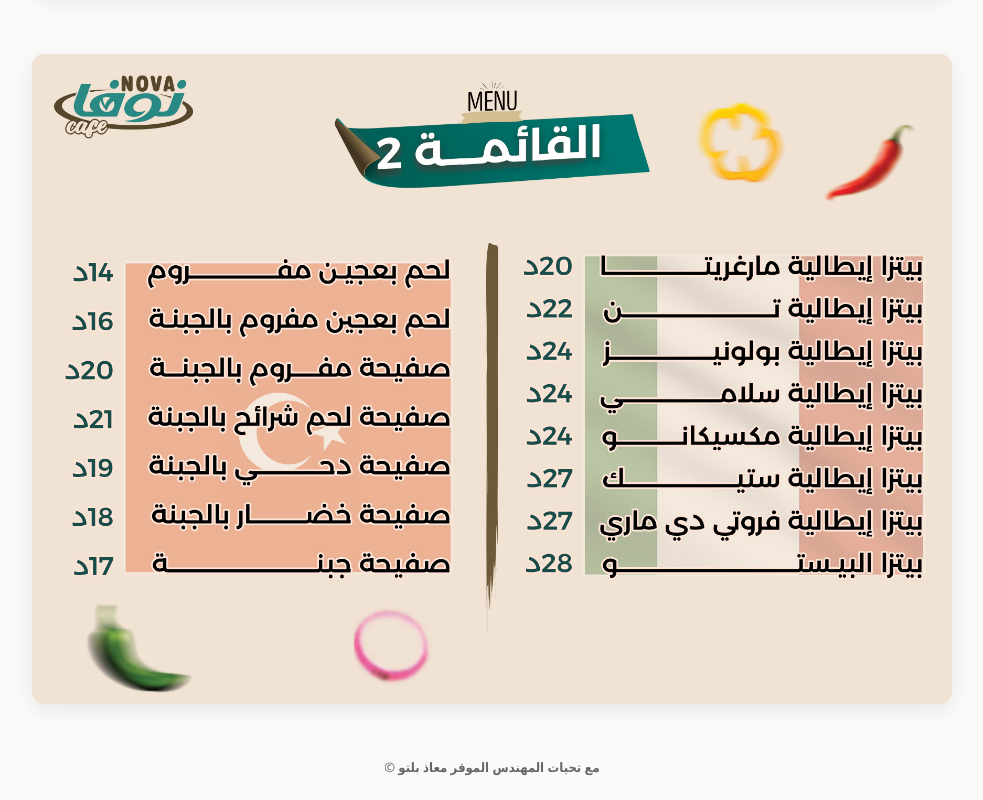
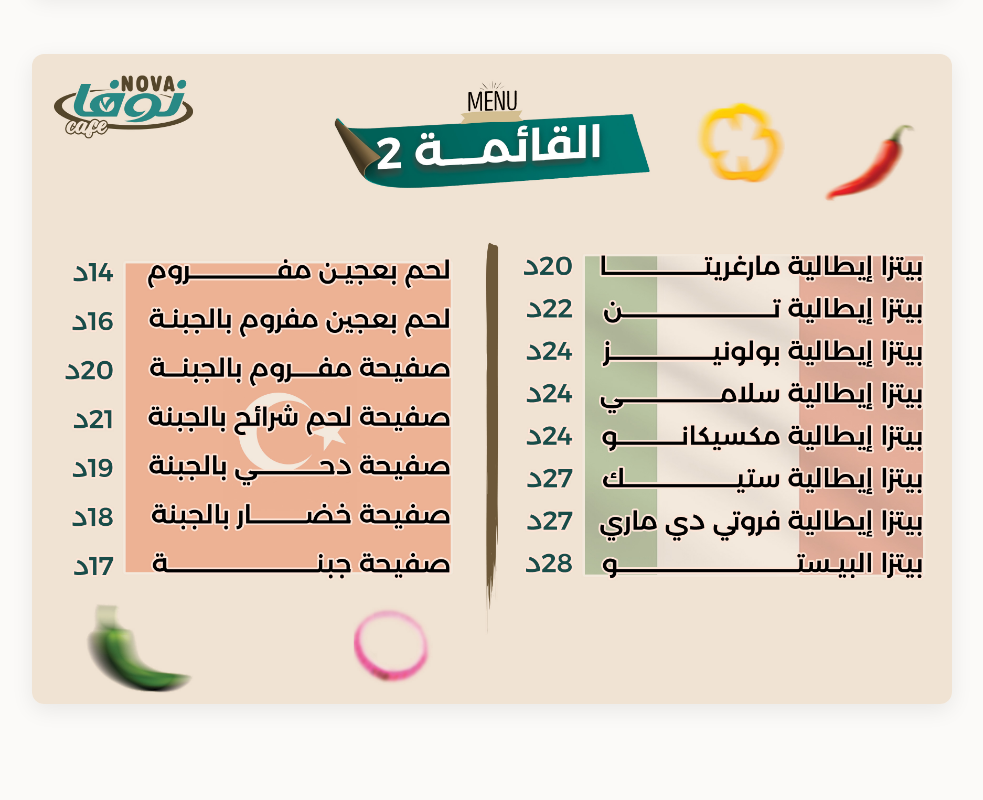
Before and after one commit to Moad-BL/nova_cafe_menu, a plain HTML site: page index.html in a window 1280 px wide. Shown: the part 2112-2912 px from the top of the page, without its empty margins (148-1131 px from the left). Drawn offline with Linux system fonts and the light colour scheme.

Commit message:
Update index.html

```diff
--- a/index.html
+++ b/index.html
@@ -79,7 +79,6 @@
   <img class="menu-img" src="images/menu3.JPG" alt="صفحة 3 من المنيو">
 
   <footer>
-    © <strong>مع تحيات المهندس الموقر معاذ بلتو</strong>
   </footer>
 </body>
 </html>
```
